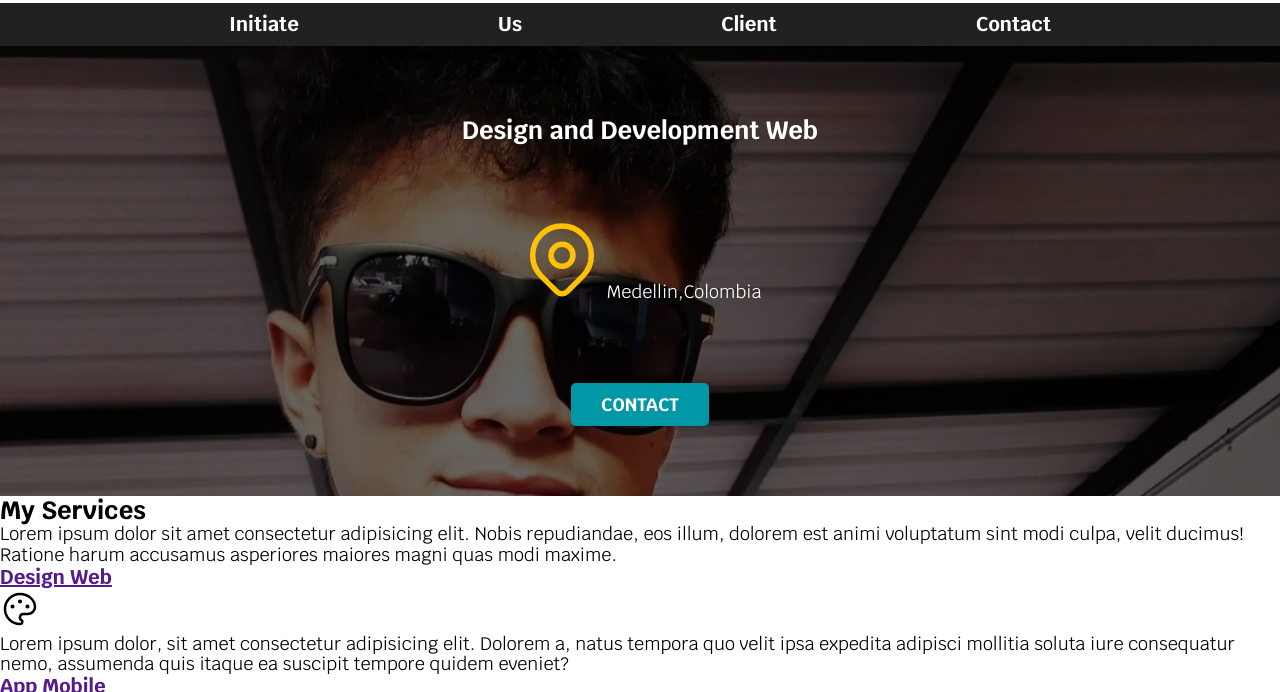
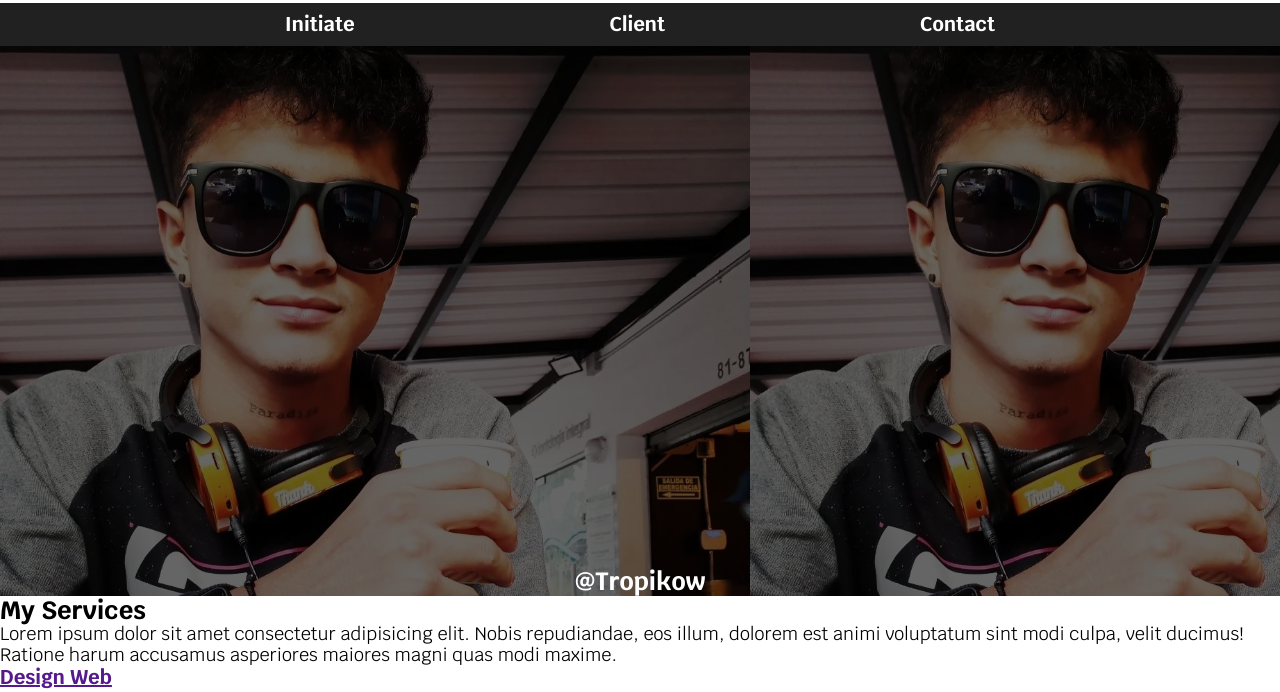
Before and after one commit to TropikoW/page-freelancer-udemy, a plain HTML site: page us.html in a window 1280 px wide. Shown: the part 72-764 px from the top of the page. Drawn offline with Linux system fonts and the light colour scheme.

Commit message:
third commit

```diff
--- a/us.css
+++ b/us.css
@@ -64,15 +64,16 @@ p,a{
 
 .container-hero{
     background-image: url(./img/280667863_729219654776338_1736105155582849299_n.jpg);
-    background-repeat: no-repeat;
     background-size: cover;
-    height: 45rem;
+    background-position: top top;
+    height: 55rem;
+    background-size: 75rem;
     position: relative;
 }
 .contain-hero{
     display: flex;
     flex-direction: column;
-    justify-content: space-evenly;
+    justify-content: end;
     text-align: center;
     position: absolute;
     width: 100%;
@@ -82,37 +83,9 @@ p,a{
 .contain-hero h2,.contain-hero p{
     color: var(--colorwhite);
 }
-.container-ubication{
-    display: flex;
-    justify-content: center;
-    align-items: flex-end;
-}
-.contact-first{
-    margin: 0 auto;
-    margin-top: 1rem;
-    padding: 1rem 3rem;
-    font-family: var(--fontmain);
-    font-size: 2rem;
-    background-color: var(--colorsecundary);
-    border: none;
-    text-transform: uppercase;
-    font-weight: 700;
-    border-radius: 0.5rem;
-    text-align: center;
-}
-.contact-first a{
-    color: var(--colorwhite);
-    text-decoration: none;
-}
-.contact-first:hover{
-    background-color: #016a75;
-}
 @media (max-width: 768px) {
    .nav-main{
     flex-direction: column;
     text-align: center;
    }
-   .contact-first{
-    width: 80%;
-   }
 }
--- a/us.html
+++ b/us.html
@@ -5,7 +5,7 @@
         <meta name="description" content="Page of freelancer, this is my firts test programming with 3 languages">
         <meta name="robots" content="">
         <meta name="viewport" content="width=device-width,initial-scale=1.0">
-        <title>Freelancer</title>
+        <title>Us</title>
         <link rel="stylesheet" href="./normalize.css">
         <link rel="preload" href="./us.css" as="style">
         <link rel="stylesheet" href="./us.css">
@@ -20,7 +20,6 @@
 
             <nav class="nav-main container">
                 <a id="button-initiate" href="./index.html">Initiate</a>
-                <a id="button-us" href="#">Us</a>
                 <a id="button-client" href="#">Client</a>
                 <a id="button-contact" href="#">Contact</a>
             </nav>
@@ -29,21 +28,7 @@
         <main>
             <section class="container-hero">
                 <section class="contain-hero">
-                    <h2>Design and Development Web</h2>
-
-                    <div class="container-ubication">
-                            <svg xmlns="http://www.w3.org/2000/svg" class="icon icon-tabler icon-tabler-map-pin" width="88" height="88" viewBox="0 0 24 24" stroke-width="1.5" stroke="#ffc107" fill="none" stroke-linecap="round" stroke-linejoin="round">
-                                <path stroke="none" d="M0 0h24v24H0z" fill="none"/>
-                                <circle cx="12" cy="11" r="3" />
-                                <path d="M17.657 16.657l-4.243 4.243a2 2 0 0 1 -2.827 0l-4.244 -4.243a8 8 0 1 1 11.314 0z" />
-                            </svg>
-                        <p>Medellin,Colombia</p>
-                    </div>
-
-                    <button class="contact-first" id="contact-first">
-                        <a href="#">Contact</a>
-                    </button>
-
+                    <h2>@Tropikow</h2>
                 </section>
             </section>
 
```
Also changed, not shown: index.html (+1 -1 lines).
